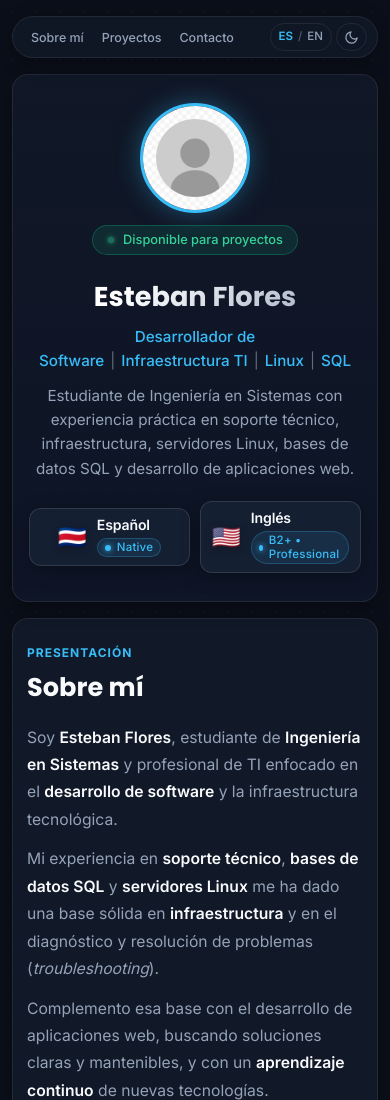
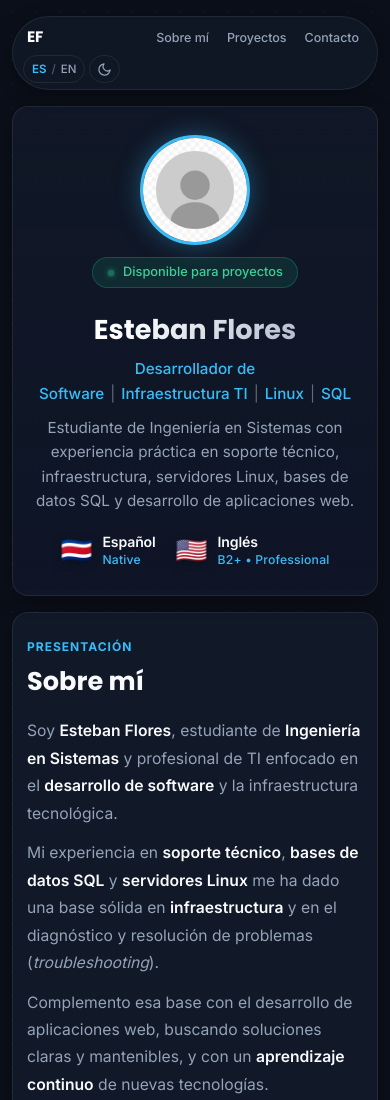
Before and after one commit to efloresm178/mi-portafolio, a plain HTML site: page index.html in a window 390 px wide. Shown: the top 1100 px of the page. Drawn offline with Linux system fonts and the light colour scheme.

Commit message:
Modificacion en nav y agregar los idiomas que se al header

```diff
--- a/index.html
+++ b/index.html
@@ -51,6 +51,7 @@
 
     <!-- NAVEGACIÓN FLOTANTE -->
     <nav class="navbar" aria-label="Navegación principal" data-i18n-attr="aria-label:a11y.nav">
+        <span class="nav-brand" aria-hidden="true">EF</span>
         <ul class="nav-links">
             <li><a href="#sobre-mi" data-i18n="nav.about">Sobre mí</a></li>
             <li><a href="#proyectos" data-i18n="nav.projects">Proyectos</a></li>
@@ -82,24 +83,18 @@
             <p class="hero-role" data-i18n-html="hero.role">Desarrollador de Software<span class="role-sep" aria-hidden="true">|</span>Infraestructura&nbsp;TI<span class="role-sep" aria-hidden="true">|</span>Linux<span class="role-sep" aria-hidden="true">|</span>SQL</p>
             <p class="hero-bio-short" data-i18n="hero.bio">Estudiante de Ingeniería en Sistemas con experiencia práctica en soporte técnico, infraestructura, servidores Linux, bases de datos SQL y desarrollo de aplicaciones web.</p>
             <div class="hero-languages" aria-label="Idiomas" data-i18n-attr="aria-label:hero.languagesAria">
-                <div class="lang-card">
+                <div class="lang-item">
                     <span class="lang-flag" role="img" aria-label="Bandera de Costa Rica" data-i18n-attr="aria-label:hero.flagEs">🇨🇷</span>
-                    <div class="lang-info">
+                    <div class="lang-details">
                         <span class="lang-name" data-i18n="hero.langEs">Español</span>
-                        <span class="lang-level-badge">
-                            <span class="lang-level-dot" aria-hidden="true"></span>
-                            <span data-i18n="hero.levelEs">Native</span>
-                        </span>
+                        <span class="lang-level" data-i18n="hero.levelEs">Native</span>
                     </div>
                 </div>
-                <div class="lang-card">
+                <div class="lang-item">
                     <span class="lang-flag" role="img" aria-label="Bandera de Estados Unidos" data-i18n-attr="aria-label:hero.flagEn">🇺🇸</span>
-                    <div class="lang-info">
+                    <div class="lang-details">
                         <span class="lang-name" data-i18n="hero.langEn">Inglés</span>
-                        <span class="lang-level-badge">
-                            <span class="lang-level-dot" aria-hidden="true"></span>
-                            <span data-i18n="hero.levelEn">B2+ • Professional</span>
-                        </span>
+                        <span class="lang-level" data-i18n="hero.levelEn">B2+ • Professional</span>
                     </div>
                 </div>
             </div>
--- a/script.js
+++ b/script.js
@@ -14,6 +14,7 @@ const translations = {
         'a11y.themeToLight': 'Activar modo claro',
         'a11y.themeToDark': 'Activar modo oscuro',
 
+        'nav.brandAria': 'Inicio - Esteban Flores',
         'nav.about': 'Sobre mí',
         'nav.projects': 'Proyectos',
         'nav.contact': 'Contacto',
@@ -93,6 +94,7 @@ const translations = {
         'a11y.themeToLight': 'Switch to light mode',
         'a11y.themeToDark': 'Switch to dark mode',
 
+        'nav.brandAria': 'Home - Esteban Flores',
         'nav.about': 'About me',
         'nav.projects': 'Projects',
         'nav.contact': 'Contact',
--- a/style.css
+++ b/style.css
@@ -286,85 +286,56 @@ h1, h2, h3 {
 
 .hero-languages {
     display: flex;
-    gap: 16px;
+    gap: 32px;
     justify-content: center;
     align-items: center;
     flex-wrap: wrap;
-    margin-top: 4px;
+    margin-top: 6px;
 }
 
-.lang-card {
+.lang-item {
     display: inline-flex;
     align-items: center;
-    gap: 14px;
-    background: var(--bg-card);
-    border: 1px solid var(--border-card);
-    border-radius: var(--radius-md);
-    padding: 10px 20px;
-    box-shadow: var(--shadow-subtle);
-    transition: var(--transition-fast);
-    backdrop-filter: blur(8px);
-    -webkit-backdrop-filter: blur(8px);
-}
-
-.lang-card:hover {
-    transform: translateY(-2px);
-    border-color: rgba(56, 189, 248, 0.45);
-    box-shadow: var(--shadow-card), var(--shadow-glow);
+    gap: 12px;
+    background: transparent;
+    border: none;
+    padding: 0;
+    box-shadow: none;
 }
 
 .lang-flag {
-    font-size: 1.75rem;
+    font-size: 1.85rem;
     line-height: 1;
     display: inline-flex;
     align-items: center;
     justify-content: center;
     filter: drop-shadow(0 2px 4px rgba(0, 0, 0, 0.25));
     user-select: none;
+    flex-shrink: 0;
 }
 
-.lang-info {
+.lang-details {
     display: flex;
     flex-direction: column;
     align-items: flex-start;
     text-align: left;
-    gap: 4px;
+    gap: 2px;
 }
 
 .lang-name {
     font-size: 0.95rem;
     font-weight: 600;
     color: var(--text-primary);
-    line-height: 1.2;
+    line-height: 1.25;
     letter-spacing: -0.01em;
 }
 
-.lang-level-badge {
-    display: inline-flex;
-    align-items: center;
-    gap: 6px;
-    font-size: 0.78rem;
+.lang-level {
+    font-size: 0.8rem;
     font-weight: 500;
     color: var(--accent-cyan);
-    background: rgba(56, 189, 248, 0.1);
-    border: 1px solid rgba(56, 189, 248, 0.25);
-    border-radius: var(--radius-full);
-    padding: 2px 10px;
     line-height: 1.2;
     letter-spacing: 0.2px;
-}
-
-:root[data-theme="light"] .lang-level-badge {
-    background: rgba(3, 105, 161, 0.08);
-    border-color: rgba(3, 105, 161, 0.22);
-}
-
-.lang-level-dot {
-    width: 6px;
-    height: 6px;
-    border-radius: 50%;
-    background-color: var(--accent-cyan);
-    box-shadow: 0 0 6px var(--accent-cyan);
 }
 
 
@@ -434,6 +405,27 @@ h1, h2, h3 {
     border-radius: var(--radius-full);
     padding: 8px 16px;
     box-shadow: var(--shadow-subtle);
+}
+
+/* Marca / Iniciales en la barra de navegación */
+.nav-brand {
+    grid-column: 1;
+    justify-self: start;
+    display: inline-flex;
+    align-items: center;
+    font-family: 'Poppins', sans-serif;
+    font-size: 1.05rem;
+    font-weight: 700;
+    letter-spacing: -0.02em;
+    color: var(--text-primary);
+    padding: 4px 10px;
+    user-select: none;
+    cursor: default;
+}
+
+.nav-brand .brand-dot {
+    color: var(--accent-cyan);
+    font-weight: 700;
 }
 
 .nav-links {
@@ -1129,6 +1121,11 @@ main {
         padding: 6px 10px;
     }
 
+    .nav-brand {
+        font-size: 1rem;
+        padding: 3px 6px;
+    }
+
     .nav-links {
         gap: 2px;
     }
@@ -1256,6 +1253,11 @@ main {
         gap: 16px;
     }
 
+    .nav-brand {
+        font-size: 0.95rem;
+        padding: 2px 4px;
+    }
+
     .hero-header {
         padding: 28px 16px;
     }
@@ -1269,29 +1271,26 @@ main {
     }
 
     .hero-languages {
-        gap: 10px;
+        gap: 20px;
         width: 100%;
-    }
-
-    .lang-card {
-        padding: 8px 14px;
-        gap: 10px;
-        flex: 1 1 calc(50% - 10px);
-        min-width: 140px;
         justify-content: center;
     }
 
+    .lang-item {
+        gap: 10px;
+        padding: 0;
+    }
+
     .lang-flag {
-        font-size: 1.45rem;
+        font-size: 1.6rem;
     }
 
     .lang-name {
         font-size: 0.88rem;
     }
 
-    .lang-level-badge {
-        font-size: 0.72rem;
-        padding: 2px 7px;
+    .lang-level {
+        font-size: 0.76rem;
     }
 
     .role-sep {
@@ -1346,13 +1345,9 @@ main {
 
 @media (max-width: 380px) {
     .hero-languages {
-        flex-direction: column;
-        align-items: stretch;
-        max-width: 260px;
-    }
-
-    .lang-card {
-        justify-content: flex-start;
+        gap: 14px;
+        flex-direction: row;
+        justify-content: center;
     }
 
     .nav-links a {
```
